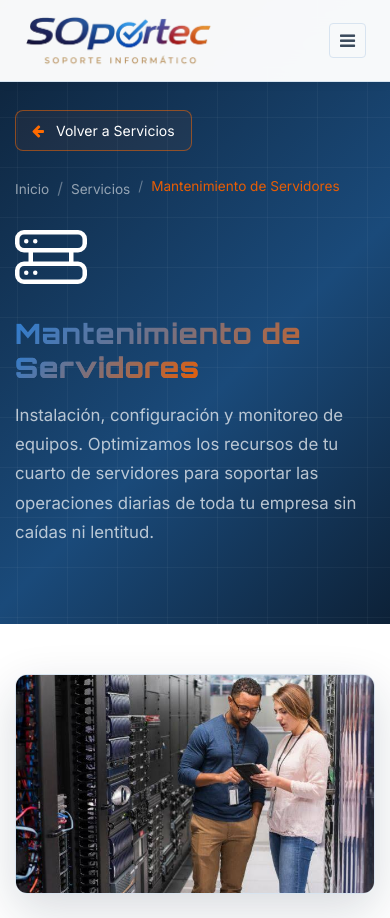
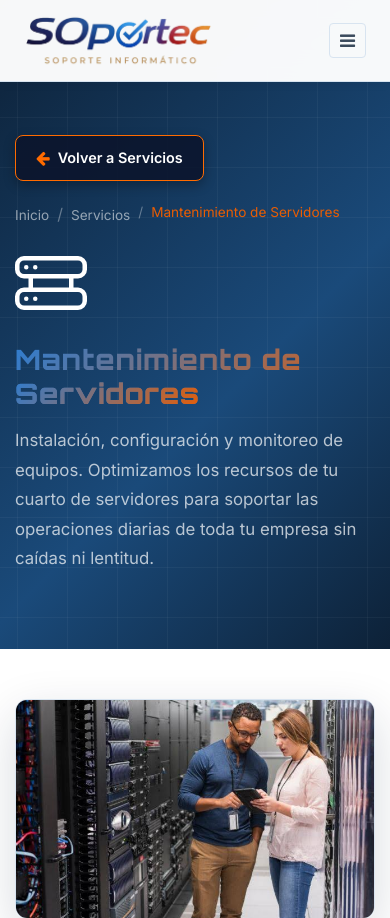
Before and after one commit to S0p0rt3s/soportec-web, a plain HTML site: page servidores.html in a window 390 px wide. Shown: the top 918 px of the page. Drawn offline with nearby package versions, Linux system fonts and the light colour scheme.

Commit message:
Actualización de diseño y botones en subpáginas de servicios

```diff
--- a/style.css
+++ b/style.css
@@ -2624,4 +2624,31 @@ textarea.input-tech { resize: vertical; min-height: 100px; }
     text-decoration: none;
     box-shadow: 0 4px 10px rgba(255, 107, 0, 0.2); /* Resplandor sutil */
     transform: translateY(-1px); /* Pequeño efecto de elevación */
-}
+}/* --- AJUSTES DE VISIBILIDAD PARA MÓVILES (Smartphones y Tablets) --- */
+@media (max-width: 768px) {
+    /* 1. Darle espacio suficiente al Hero para que el Navbar no tape el botón */
+    .page-hero {
+        padding-top: 130px !important;
+    }
+
+    /* 2. Hacer el botón "Volver a Servicios" más legible y fácil de presionar */
+    .btn-back-services {
+        display: inline-flex !important;
+        align-items: center;
+        justify-content: center;
+        padding: 10px 20px !important;
+        font-size: 0.9rem !important;
+        font-weight: 600 !important;
+        background: rgba(11, 19, 43, 0.85) !important; /* Fondo oscuro sólido para resaltar */
+        border: 1.5px solid #ff6b00 !important; /* Borde naranja claro */
+        border-radius: 8px;
+        margin-top: 5px;
+        margin-bottom: 20px !important;
+        box-shadow: 0 4px 12px rgba(0, 0, 0, 0.3);
+    }
+
+    .btn-back-services i {
+        font-size: 1rem;
+        color: #ff6b00 !important;
+    }
+}
```
